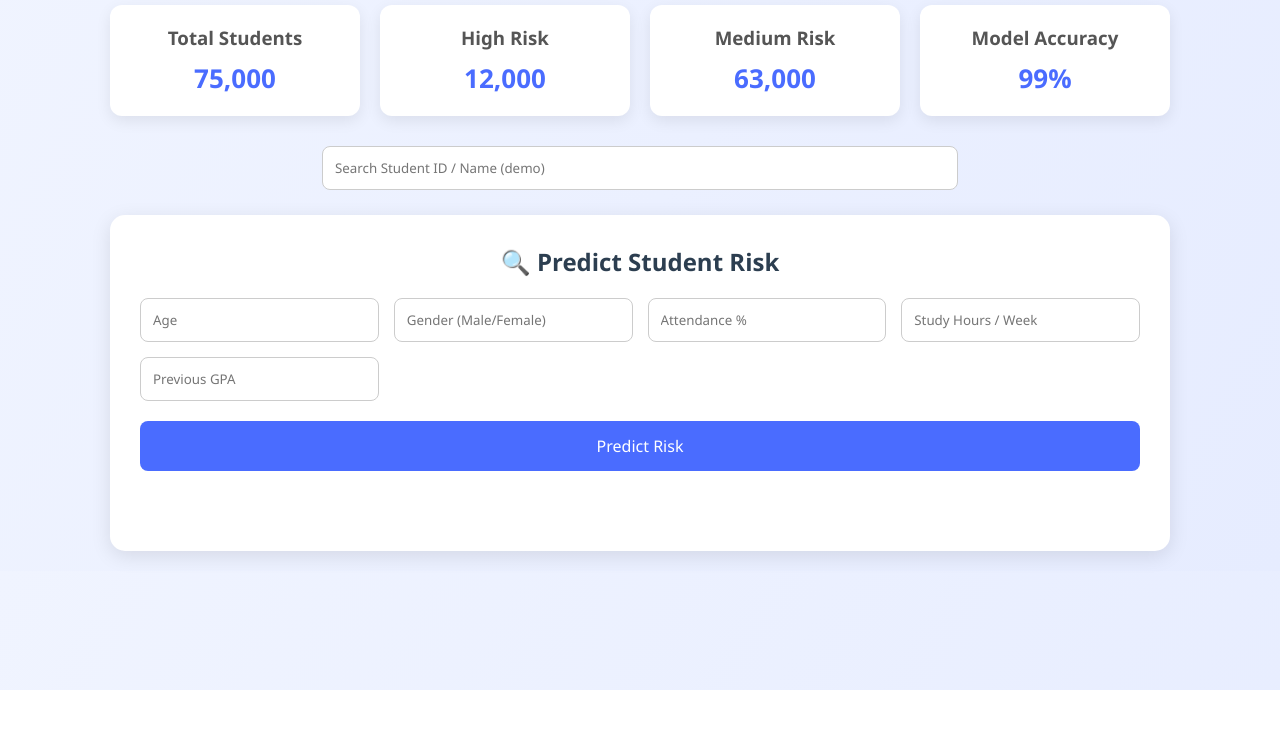
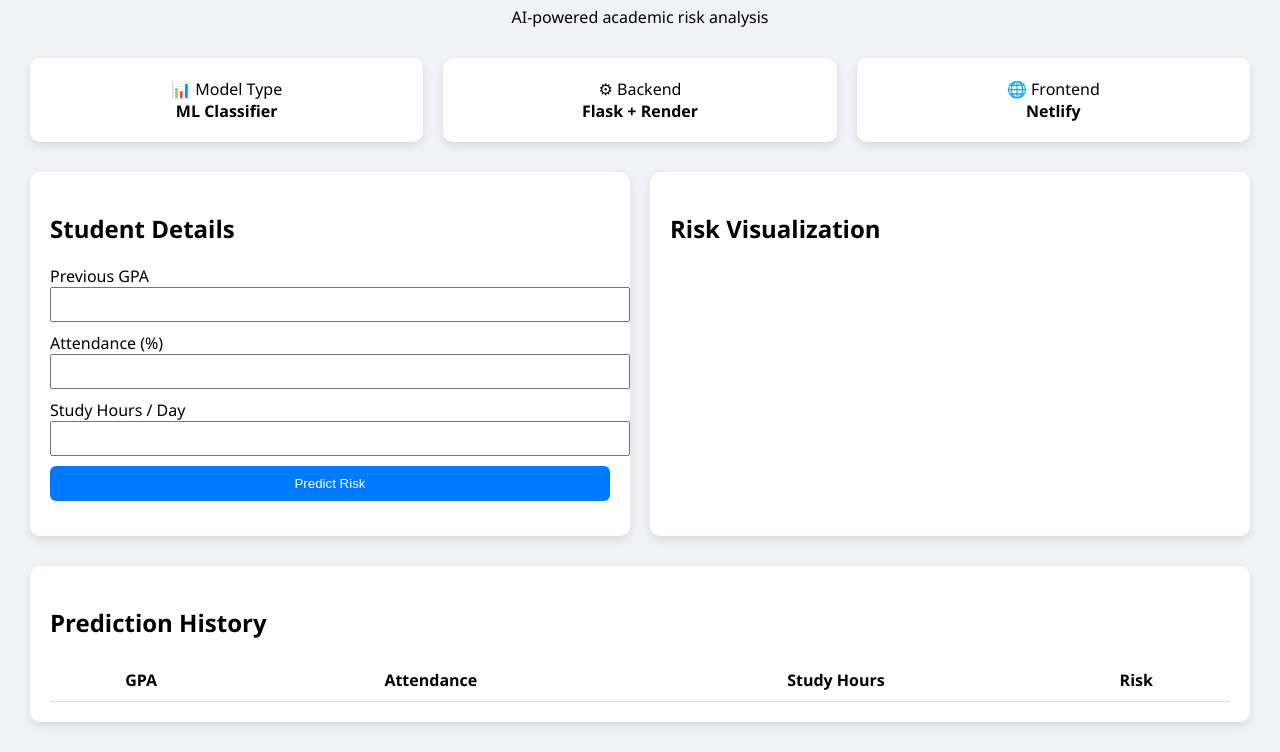
Before and after one commit to karthiktcs387/student-success-prediction, a plain HTML site: page frontend/public/index.html in a window 1280 px wide. Shown: the part 110-862 px from the top of the page. Before the commit the page ends 800 px from the top, so only its background shows below. Drawn offline with nearby package versions, Linux system fonts and the light colour scheme.

Commit message:
Connect frontend to ML API

```diff
--- a/frontend/public/index.html
+++ b/frontend/public/index.html
@@ -4,57 +4,67 @@
   <meta charset="UTF-8">
   <title>Student Success Dashboard</title>
   <link rel="stylesheet" href="style.css">
+  <script src="https://cdn.jsdelivr.net/npm/chart.js"></script>
 </head>
 <body>
 
-<div class="container">
+<div class="dashboard">
 
-    <!-- HEADER -->
   <header>
     <h1>🎓 Student Success Prediction Dashboard</h1>
-        <p>Predict academic risk using Machine Learning</p>
+    <p>AI-powered academic risk analysis</p>
   </header>
 
-    <!-- DASHBOARD CARDS -->
+  <!-- KPI CARDS -->
   <div class="cards">
-        <div class="card">
-            <h3>Total Students</h3>
-            <p>75,000</p>
-        </div>
-        <div class="card">
-            <h3>High Risk</h3>
-            <p>12,000</p>
-        </div>
-        <div class="card">
-            <h3>Medium Risk</h3>
-            <p>63,000</p>
-        </div>
-        <div class="card">
-            <h3>Model Accuracy</h3>
-            <p>99%</p>
-        </div>
+    <div class="card">📊 Model Type<br><b>ML Classifier</b></div>
+    <div class="card">⚙ Backend<br><b>Flask + Render</b></div>
+    <div class="card">🌐 Frontend<br><b>Netlify</b></div>
   </div>
 
-    <!-- SEARCH (VISUAL FEATURE) -->
-    <div class="search-box">
-        <input type="text" placeholder="Search Student ID / Name (demo)">
-    </div>
+  <!-- MAIN SECTION -->
+  <div class="main">
 
-    <!-- PREDICTION FORM -->
-    <div class="form-box">
-        <h2>🔍 Predict Student Risk</h2>
+    <!-- FORM -->
+    <div class="panel">
+      <h2>Student Details</h2>
 
-        <div class="form-grid">
-            <input id="Age" type="number" placeholder="Age">
-            <input id="Gender" placeholder="Gender (Male/Female)">
-            <input id="AttendanceRate" type="number" placeholder="Attendance %">
-            <input id="StudyHoursPerWeek" type="number" placeholder="Study Hours / Week">
-            <input id="PreviousGPA" type="number" placeholder="Previous GPA">
-        </div>
+      <label>Previous GPA</label>
+      <input type="number" step="0.1" id="gpa">
+
+      <label>Attendance (%)</label>
+      <input type="number" id="attendance">
+
+      <label>Study Hours / Day</label>
+      <input type="number" id="studyHours">
 
       <button onclick="predict()">Predict Risk</button>
 
-        <div id="result" class="result-box"></div>
+      <div id="result"></div>
+    </div>
+
+    <!-- CHART -->
+    <div class="panel">
+      <h2>Risk Visualization</h2>
+      <canvas id="riskChart"></canvas>
+    </div>
+
+  </div>
+
+  <!-- HISTORY TABLE -->
+  <div class="panel">
+    <h2>Prediction History</h2>
+    <table>
+      <thead>
+        <tr>
+          <th>GPA</th>
+          <th>Attendance</th>
+          <th>Study Hours</th>
+          <th>Risk</th>
+        </tr>
+      </thead>
+      <tbody id="history"></tbody>
+    </table>
   </div>
 
 </div>
--- a/frontend/public/script.js
+++ b/frontend/public/script.js
@@ -1,25 +1,66 @@
-function predict() {
-    const data = {
-        Age: Number(document.getElementById("Age").value),
-        Gender: document.getElementById("Gender").value,
-        AttendanceRate: Number(document.getElementById("AttendanceRate").value),
-        StudyHoursPerWeek: Number(document.getElementById("StudyHoursPerWeek").value),
-        PreviousGPA: Number(document.getElementById("PreviousGPA").value)
-    };
+let chart;
 
-    fetch("https://YOUR-RENDER-BACKEND.onrender.com/predict", {
-        method: "POST",
-        headers: { "Content-Type": "application/json" },
-        body: JSON.stringify(data)
-    })
-    .then(res => res.json())
-    .then(result => {
-        document.getElementById("result").innerHTML =
-            `🎯 Risk Level: <span style="color:#e74c3c">${result.predicted_risk}</span>
-             <br>📊 Confidence: ${result.confidence}%`;
-    })
-    .catch(() => {
-        document.getElementById("result").innerText =
-            "❌ Unable to connect to server";
-    });
+async function predict() {
+  const gpa = document.getElementById("gpa").value;
+  const attendance = document.getElementById("attendance").value;
+  const studyHours = document.getElementById("studyHours").value;
+
+  const response = await fetch(
+    "https://student-success-prediction-1-733v.onrender.com/predict",
+    {
+      method: "POST",
+      headers: { "Content-Type": "application/json" },
+      body: JSON.stringify({
+        PreviousGPA: parseFloat(gpa),
+        Attendance: parseInt(attendance),
+        StudyHours: parseInt(studyHours)
+      })
+    }
+  );
+
+  const data = await response.json();
+  showResult(data.predicted_risk);
+  updateChart(data.predicted_risk);
+  addHistory(gpa, attendance, studyHours, data.predicted_risk);
 }
+
+function showResult(risk) {
+  const result = document.getElementById("result");
+  result.className = risk.toLowerCase();
+  result.innerText = "Predicted Risk: " + risk;
+}
+
+function updateChart(risk) {
+  const values = {
+    Low: [70, 20, 10],
+    Medium: [30, 50, 20],
+    High: [10, 30, 60]
+  };
+
+  const ctx = document.getElementById("riskChart");
+
+  if (chart) chart.destroy();
+
+  chart = new Chart(ctx, {
+    type: "doughnut",
+    data: {
+      labels: ["Low", "Medium", "High"],
+      datasets: [{
+        data: values[risk],
+        backgroundColor: ["green", "orange", "red"]
+      }]
+    }
+  });
+}
+
+function addHistory(gpa, attendance, study, risk) {
+  const row = `
+    <tr>
+      <td>${gpa}</td>
+      <td>${attendance}</td>
+      <td>${study}</td>
+      <td class="${risk.toLowerCase()}">${risk}</td>
+    </tr>
+  `;
+  document.getElementById("history").innerHTML += row;
+}
--- a/frontend/public/style.css
+++ b/frontend/public/style.css
@@ -1,20 +1,11 @@
-* {
+body {
   margin: 0;
-    padding: 0;
-    box-sizing: border-box;
   font-family: "Segoe UI", sans-serif;
+  background: #f0f2f5;
 }
 
-body {
-    background: linear-gradient(120deg, #f0f4ff, #e6ecff);
-    color: #333;
-}
-
-.container {
-    width: 90%;
-    max-width: 1100px;
-    margin: auto;
-    padding: 20px;
+.dashboard {
+  padding: 30px;
 }
 
 header {
@@ -22,98 +13,72 @@ header {
   margin-bottom: 30px;
 }
 
-header h1 {
-    color: #2c3e50;
-}
-
-header p {
-    color: #555;
-}
-
 .cards {
-    display: grid;
-    grid-template-columns: repeat(auto-fit, minmax(200px, 1fr));
+  display: flex;
   gap: 20px;
   margin-bottom: 30px;
 }
 
 .card {
+  flex: 1;
   background: white;
   padding: 20px;
-    border-radius: 12px;
-    box-shadow: 0 5px 15px rgba(0,0,0,0.08);
+  border-radius: 10px;
   text-align: center;
+  box-shadow: 0 4px 10px rgba(0,0,0,0.1);
 }
 
-.card h3 {
-    color: #555;
+.main {
+  display: flex;
+  gap: 20px;
+  margin-bottom: 30px;
+}
+
+.panel {
+  flex: 1;
+  background: white;
+  padding: 20px;
+  border-radius: 10px;
+  box-shadow: 0 4px 10px rgba(0,0,0,0.1);
+}
+
+input {
+  width: 100%;
+  padding: 8px;
   margin-bottom: 10px;
 }
 
-.card p {
-    font-size: 26px;
-    font-weight: bold;
-    color: #4a6cff;
-}
-
-.search-box {
-    text-align: center;
-    margin-bottom: 25px;
-}
-
-.search-box input {
-    width: 60%;
-    padding: 12px;
-    border-radius: 8px;
-    border: 1px solid #ccc;
-}
-
-.form-box {
-    background: white;
-    padding: 30px;
-    border-radius: 15px;
-    box-shadow: 0 5px 20px rgba(0,0,0,0.1);
-}
-
-.form-box h2 {
-    text-align: center;
-    margin-bottom: 20px;
-    color: #2c3e50;
-}
-
-.form-grid {
-    display: grid;
-    grid-template-columns: repeat(auto-fit, minmax(220px, 1fr));
-    gap: 15px;
-}
-
-.form-grid input {
-    padding: 12px;
-    border-radius: 8px;
-    border: 1px solid #ccc;
-}
-
 button {
-    margin-top: 20px;
   width: 100%;
-    padding: 14px;
+  padding: 10px;
+  background: #007bff;
+  color: white;
   border: none;
-    border-radius: 8px;
-    background: #4a6cff;
-    color: white;
-    font-size: 16px;
+  border-radius: 6px;
   cursor: pointer;
 }
 
 button:hover {
-    background: #354fe0;
+  background: #0056b3;
 }
 
-.result-box {
-    margin-top: 20px;
-    padding: 15px;
-    border-radius: 8px;
-    text-align: center;
+#result {
+  margin-top: 15px;
   font-size: 18px;
   font-weight: bold;
 }
+
+.low { color: green; }
+.medium { color: orange; }
+.high { color: red; }
+
+table {
+  width: 100%;
+  border-collapse: collapse;
+}
+
+th, td {
+  padding: 10px;
+  border-bottom: 1px solid #ddd;
+  text-align: center;
+}
```
Lines whose indentation alone changed are shown as unchanged.
